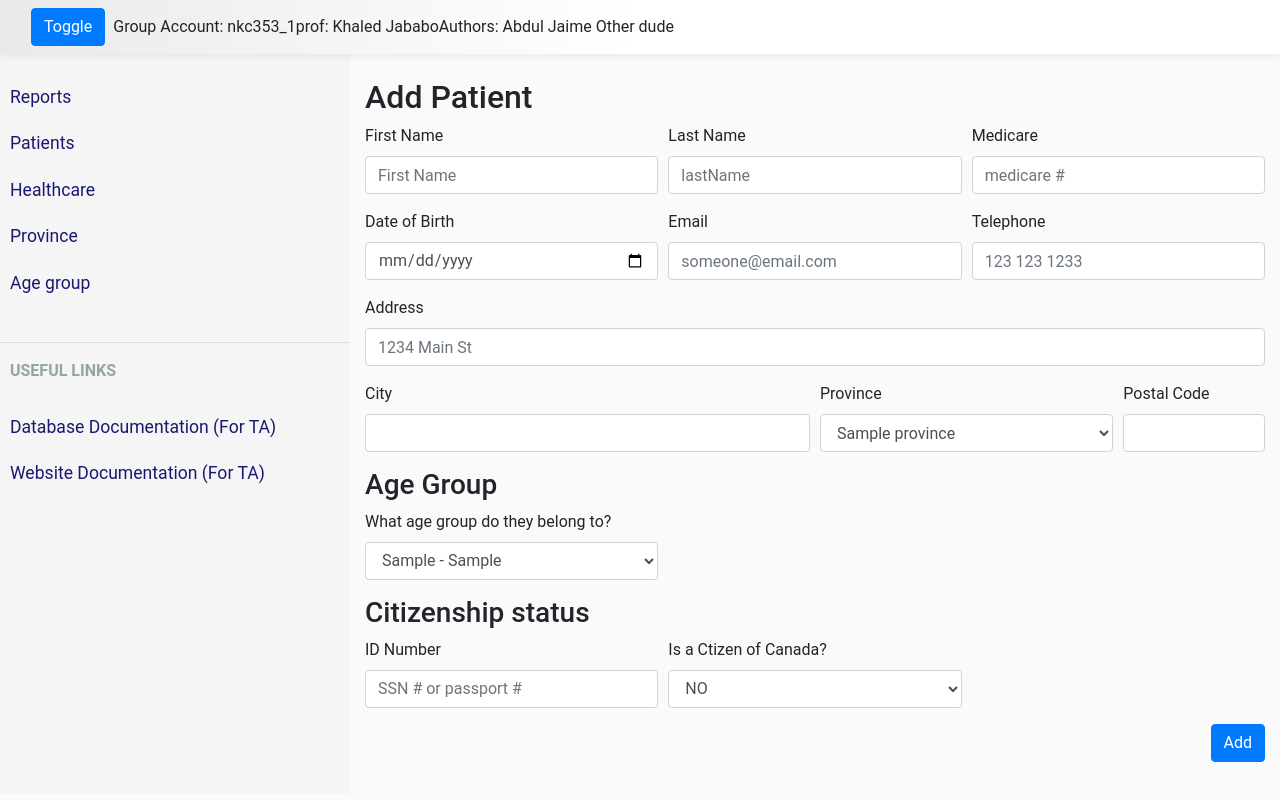
After one commit to armirza96/COVID-19-Web-Application, a PHP site: page /patientAdd.php in a window 1280 px wide. The commit adds this page. Run offline with PHP 8.4, Linux system fonts and the light colour scheme; tables that the repository leaves empty or names only in its code hold one stand-in row (values such as "Sample post"); data that the repository does not hold is empty; some libraries are stand-ins or nearby versions.

Commit message:
Adding Patient done
Users can now add patients

```diff
--- a/js/js.js
+++ b/js/js.js
@@ -3,12 +3,10 @@ function doAjaxCall(dataToSend, uiParams,type = "GET"){
   if(type == "GET") {
     return $.get("php/base.php", dataToSend)
     .done(function( data ) {
-      console.log(data);
-      data = JSON.parse(data);
       ajaxDone(data, uiParams);
     });
   } else {
-    return $.post("php/base.php", postData)
+    return $.post("php/base.php", dataToSend)
     .done(function( data ) {
       ajaxDone(data, uiParams);
     });
@@ -16,22 +14,22 @@ function doAjaxCall(dataToSend, uiParams,type = "GET"){
 }
 
 function ajaxDone(data, uiParams) {
-  //console.log(data);
+  console.log(data);
   if(uiParams !== undefined && window[uiParams.callback] !== null) {
 
     if(data.length > 0) {
-
+      data = JSON.parse(data);
       const callback = window[uiParams.callback];
       const p = $(uiParams.parentEl);
 
 
       if(uiParams.type == "UI_UPDATE") {
         callback(p, data);
-      } else {
+      } else if(uiParams.type == "ADD_TO_UI"){
         p.empty();
         for(const d of data) {
           console.log(d);
-
+          callback(p, d);
         }
       }
     }
--- /dev/null
+++ b/js/patientAdd.js
@@ -0,0 +1,27 @@
+function addPatient() {
+    $('.modal').modal('toggle')
+    let dataToSend = {PAGE: 'addPatient'};
+    $('form :input').each(function(){
+        const name = $(this).attr('name');
+        const value = $(this).val();
+        dataToSend[name] = value;
+    });
+    dataToSend['IS_CITIZEN'] = $('#inputCitizen').val();
+    dataToSend['AGE_GROUP'] = $('#ageGroup').val();
+    console.log(dataToSend);
+    doAjaxCall(dataToSend, {callback: 'showAddedPatientAlert', parentEl: 'body', type: 'UI_UPDATE'}, 'POST');
+}
+
+function showAddedPatientAlert(parentEl, data) {
+  if(data.RESULT == 1) {
+    $('.alert-success').text(data.MESSAGE + '. ' + 'Redirecting in 3 seconds');
+    $('.alert-success').show();
+
+    setTimeout(function(){
+      window.location.href = `patient.php?PATIENT_ID=${data.ID}`;
+    }, 3000);
+  } else {
+    $('.alert-danger').text(data.MESSAGE);
+    $('.alert-success').show()
+  }
+}
--- /dev/null
+++ b/patientAdd.php
@@ -0,0 +1,142 @@
+<?php
+
+require "shared/header.php";
+require "shared/navbar2.php";
+
+require "shared/sidebar_begin.php";
+
+require_once("php/getter.php");
+$provinces = getData("php/province/getProvince/getProvinces.txt");
+$ageGroups = getData("php/ageGroups/getAgeGroups.txt");
+?>
+<br />
+<div style="display: flex; justify-content: space-between;">
+
+    <h2 >
+    Add Patient
+    </h2>
+
+
+</div>
+
+<form>
+  <div class="form-row">
+    <div class="form-group col-md-4">
+      <label for="firstName">First Name</label>
+      <input type="text" class="form-control" id="firstName" placeholder="First Name" name="FIRST_NAME">
+    </div>
+    <div class="form-group col-md-4">
+      <label for="lastName">Last Name</label>
+      <input type="text" class="form-control" id="lastName" placeholder="lastName" name="LAST_NAME">
+    </div>
+    <div class="form-group col-md-4">
+      <label for="medicareNumber">Medicare</label>
+      <input type="text" class="form-control" id="medicareNumber" placeholder="medicare #" name="MEDICARE">
+    </div>
+  </div>
+  <div class="form-row">
+    <div class="form-group col-md-4">
+      <label for="dob">Date of Birth</label>
+      <input type="date" class="form-control" id="dob" placeholder="Date of birth" name="DOB">
+    </div>
+    <div class="form-group col-md-4">
+      <label for="inputEmail4">Email</label>
+      <input type="email" class="form-control" id="inputEmail4" placeholder="someone@email.com" name="EMAIL">
+    </div>
+    <div class="form-group col-md-4">
+      <label for="Telephone">Telephone</label>
+      <input type="telephone" class="form-control" id="Telephone" placeholder="123 123 1233" name="PHONE">
+    </div>
+  </div>
+  <div class="form-group">
+    <label for="inputAddress">Address</label>
+    <input type="text" class="form-control" id="inputAddress" placeholder="1234 Main St" name="ADDRESS">
+  </div>
+
+  <div class="form-row">
+    <div class="form-group col-md-6">
+      <label for="inputCity">City</label>
+      <input type="text" class="form-control" id="inputCity" name="CITY">
+    </div>
+    <div class="form-group col-md-4">
+      <label for="inputState">Province</label>
+      <select id="inputState" class="form-control" name="PROVINCE">
+
+        <?php foreach($provinces as $pr): ?>
+          <option value="<?=$pr["ID"]?>"><?=$pr["NAME"]?></option>
+        <?php endforeach; ?>
+      </select>
+    </div>
+    <div class="form-group col-md-2">
+      <label for="inputZip">Postal Code</label>
+      <input type="text" class="form-control" id="inputZip" name="POSTAL_CODE">
+    </div>
+  </div>
+
+  <h3>Age Group</h3>
+    <div class="form-row">
+
+      <div class="form-group col-md-4">
+        <label for="ageGroup">What age group do they belong to?</label>
+        <select id="ageGroup" class="form-control" name="AGE_GROUP">
+          <?php foreach($ageGroups as $group): ?>
+            <option value="<?=$group["ID"]?>"><?="{$group['lowerAgeBound']} - {$group['upperAgeBound']}"; ?></option>
+          <?php endforeach; ?>
+        </select>
+      </div>
+
+    </div>
+
+  <h3>Citizenship status</h3>
+    <div class="form-row">
+      <div class="form-group col-md-4">
+        <label for="IDNumber">ID Number</label>
+        <input type="text" class="form-control" id="IDNumber" placeholder="SSN # or passport #" name="ID_NUMBER">
+      </div>
+
+      <div class="form-group col-md-4">
+        <label for="inputCitizen">Is a Ctizen of Canada?</label>
+        <select id="inputCitizen" class="form-control" name="IS_CITIZEN">
+          <?php foreach(array("NO"=> 0, "YES"=> 1) as $key=>$value): ?>
+            <option value="<?=$value ?>"><?=$key ?></option>
+          <?php endforeach; ?>
+        </select>
+      </div>
+
+    </div>
+
+
+</form>
+<button class="btn btn-primary float-right" onclick="addPatient();">Add</button>
+
+<div class="modal fade" id="exampleModal" tabindex="-1" role="dialog" aria-labelledby="exampleModalLabel" aria-hidden="true">
+  <div class="modal-dialog" role="document">
+    <div class="modal-content">
+      <div class="modal-header">
+        <h5 class="modal-title" id="exampleModalLabel">Add Patient</h5>
+        <button type="button" class="close" data-dismiss="modal" aria-label="Close">
+          <span aria-hidden="true">&times;</span>
+        </button>
+      </div>
+      <div class="modal-body">
+        <div class="loader"></div>
+        <div class="alert alert-success " role="alert">
+
+        </div>
+        <div class="alert alert-danger " role="alert">
+
+        </div>
+      </div>
+    </div>
+  </div>
+</div>
+
+<br />
+
+<?php
+  require "shared/sidebar_end.php";
+
+  $jsToAddAfter[] = '<script src="js/patientAdd.js"></script>';;
+
+  require 'shared/footer.php';
+?>
--- a/patients.php
+++ b/patients.php
@@ -7,7 +7,7 @@
 ?>
 <br />
 <h2 class="float-left">Patients</h2>
-<a href="patient.php?PATIENT_ID=-1" class="btn btn-sm btn-info float-right">Add a Patient</a>
+<a href="patientAdd.php" class="btn btn-sm btn-info float-right">Add a Patient</a>
 
 <table class="table">
   <thead class="thead-dark">
@@ -29,7 +29,7 @@
 
   $jsToAddAfter[] = '<script>
 
-                  doAjaxCall({PAGE: "getPatients"}, {callback: "addPatientsToUI", parentEl: "#tableBody"});
+                  doAjaxCall({PAGE: "getPatients"}, {callback: "addPatientsToUI", parentEl: "#tableBody", type: "ADD_TO_UI"});
                 //  ajaxDone([{"NAME": "MARK", "LASTNAME": "JOHN", "ID": 1}], {callback: "addPatientsToUI", parentEl: "#tableBody"});
 
                   function addPatientsToUI(parentEl, data) {
--- /dev/null
+++ b/php/ageGroups/getAgeGroups.txt
@@ -0,0 +1,10 @@
+SELECT
+  ID,
+  lowerAgeBound,
+  CASE WHEN upperAgeBound IS NULL THEN
+    9999
+  ELSE
+    upperAgeBound
+  END upperAgeBound
+FROM
+  AgeGroup
--- a/php/base.php
+++ b/php/base.php
@@ -1,5 +1,5 @@
 <?php
-$pageToHit = $_GET["PAGE"];
+$pageToHit = $_GET["PAGE"] ?? $_POST["PAGE"];
 
 switch($pageToHit) {
   case "getPatients":
@@ -8,6 +8,9 @@ switch($pageToHit) {
   case "deletePatient":
     require_once("patients/deletePatient/deletePatient.php");
   break;
+  case "addPatient":
+    require_once("patients/addPatient/addPatient.php");
+  break;
   default:
   break;
 }
--- /dev/null
+++ b/php/patients/addPatient/addCitizenshipStatus.txt
@@ -0,0 +1 @@
+INSERT INTO CitizenshipStatus values (?, ?, ?);
```
Also changed, not shown: patient.php (+28 -12 lines), php/inserter.php (added, +30 -0 lines), php/patients/addPatient/addPatient.php (added, +42 -0 lines), php/patients/addPatient/addPatient.txt (added, +14 -0 lines).
